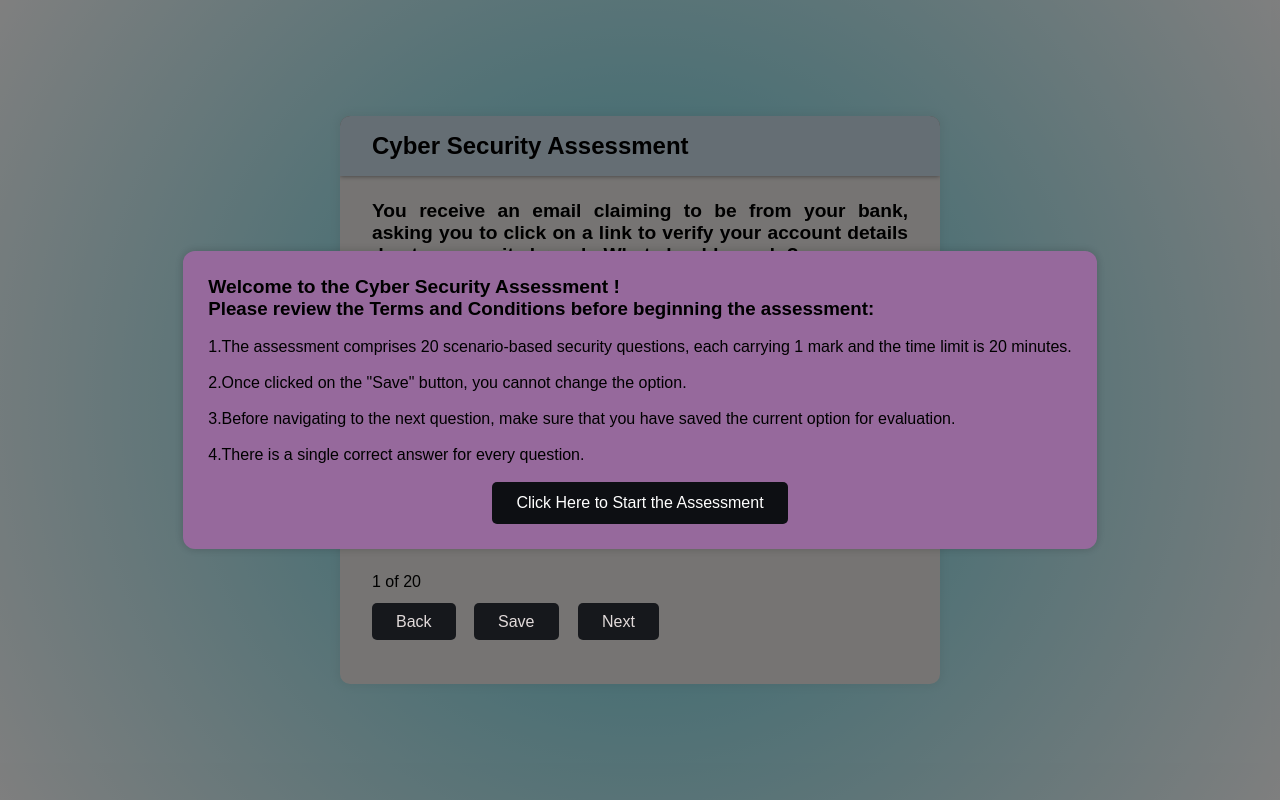
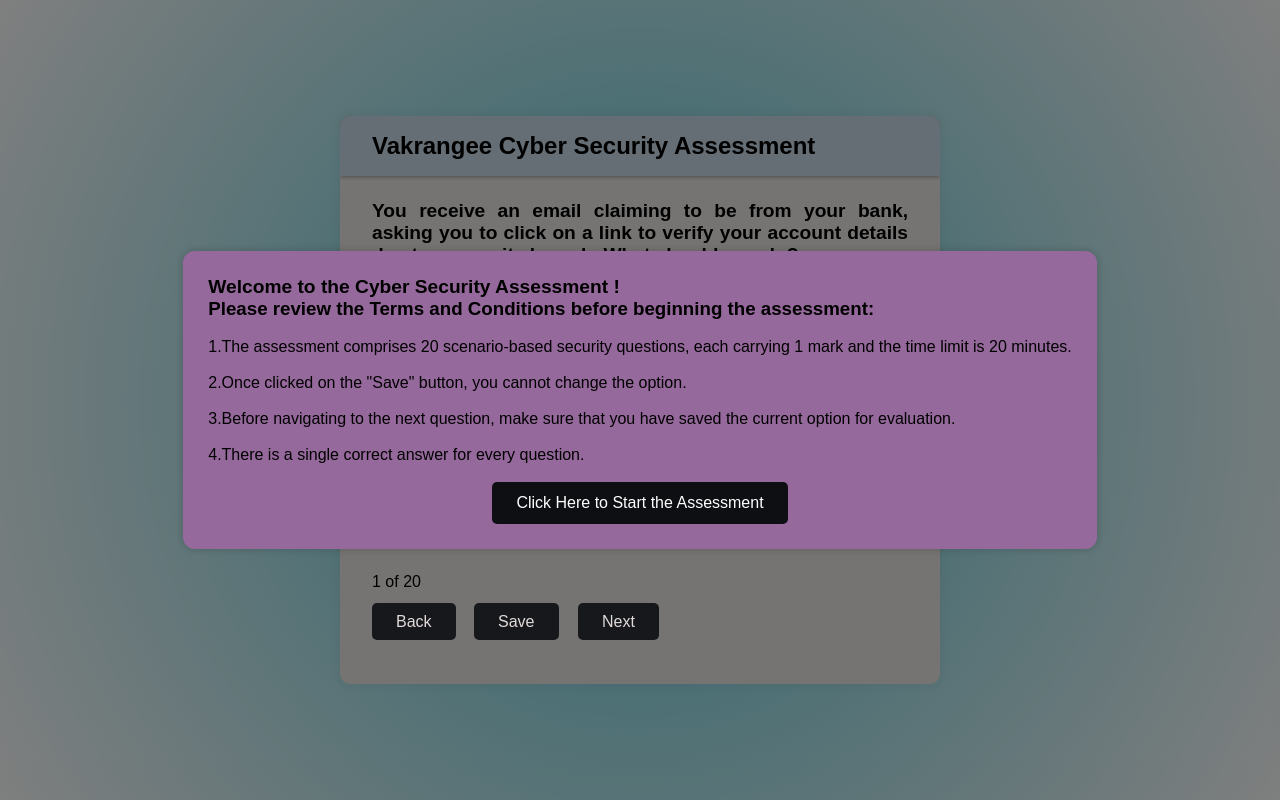
Before and after one commit to Pranavshinde678/CyberSecurityAssessmentFrontend, a plain HTML site: page index.html in a window 1280 px wide. Drawn offline with Linux system fonts and the light colour scheme.

Commit message:
Update index.html

```diff
--- a/index.html
+++ b/index.html
@@ -3,14 +3,14 @@
 <head>
     <meta charset="UTF-8">
     <meta name="viewport" content="width=device-width, initial-scale=1.0">
-    <title>Cyber Security Assessment App</title>
+    <title>Vakrangee Cyber Security Assessment App</title>
     <link rel="stylesheet" href="style.css">
 
 </head>
 <body>
     <div class="quiz-container" id="quiz">
         <div class="quiz-header">
-          <h2 class="header-txt">Cyber Security Assessment</h2>
+          <h2 class="header-txt">Vakrangee Cyber Security Assessment</h2>
           <div id="timer"></div>
         </div>
         <div class="quiz-body">
```
